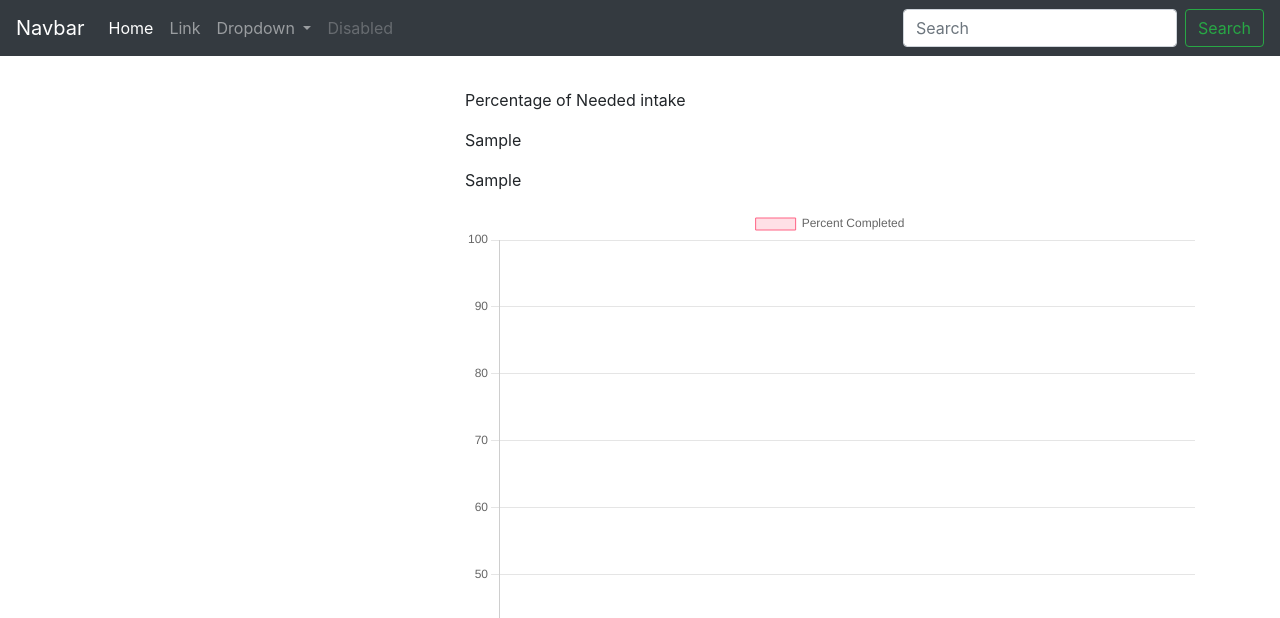
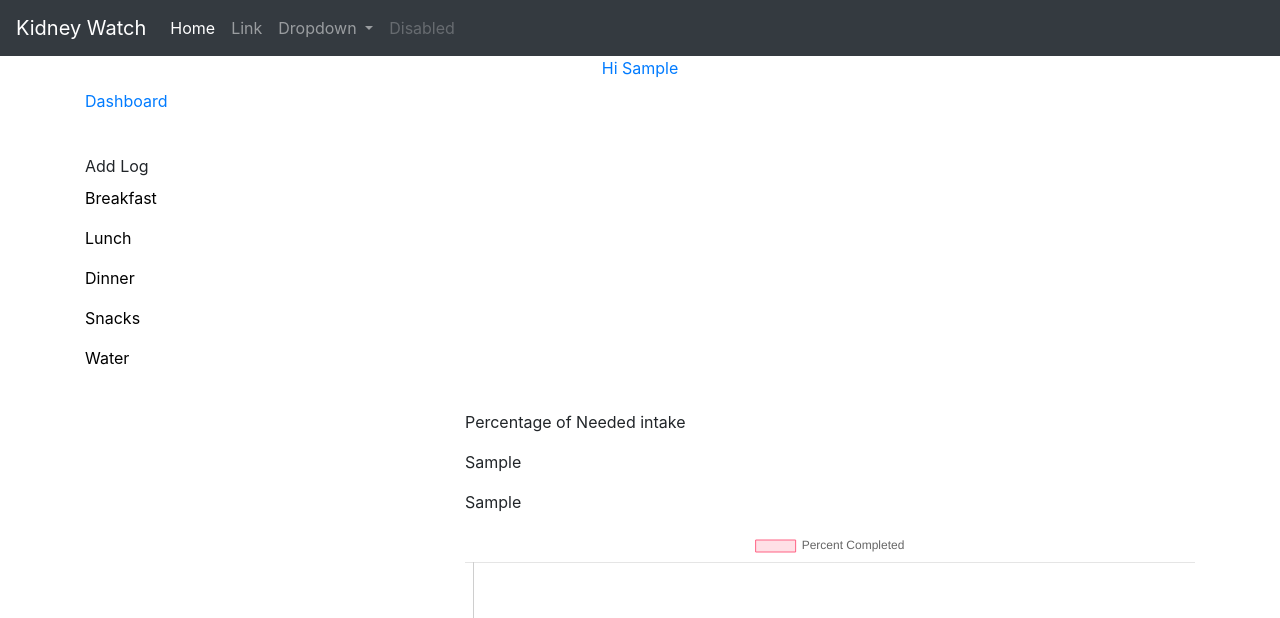
Before and after one commit to wilverine7/kidneywatch, a Django app: template templates/dashboard/index.html in a window 1280 px wide. Shown: the top 618 px of the page. Run offline with Django 4.2, Linux system fonts and the light colour scheme; the template is opened without the code that fills it: most values are stand-ins (such as "Sample title", 1, 10 or a date in 2020).

Commit message:
dinnerpush

```diff
--- a/homepages/models.py
+++ b/homepages/models.py
@@ -40,7 +40,7 @@ class meal_type(models.Model):
         return (self.meal_type_description)
 
 class substance(models.Model):
-    name = models.CharField(max_length=30)
+    name = models.CharField(max_length=100)
     k = models.FloatField()
     na = models.FloatField()
     protein = models.FloatField()
--- a/homepages/urls.py
+++ b/homepages/urls.py
@@ -1,5 +1,5 @@
 from django.urls import path
-from .views import indexPageView, dashboardPageView, infoPageView, dataRender, typePageView, loginPageView, registrationPageView, addFoodPageView
+from .views import indexPageView, dashboardPageView, infoPageView, dataRender, typePageView, loginPageView, registrationPageView, addFoodPageView, storeFoodItemPageView
 
 urlpatterns = [
     path("", indexPageView, name="index"),
@@ -9,5 +9,6 @@ urlpatterns = [
     path("type", typePageView, name='type'),
     path("login", loginPageView, name = 'login'),
     path("register", registrationPageView, name = 'register'),
-    path("addFood", addFoodPageView, name ='addFood')
+    path("addFood", addFoodPageView, name ='addFood'),
+    path("store_food", storeFoodItemPageView, name="store_food")
 ]
--- a/templates/dashboard/index.html
+++ b/templates/dashboard/index.html
@@ -3,6 +3,7 @@
 {% block title %} Dashboard {% endblock %}
 
 {% block content %}
+
 <div class = "row mt-3 pt-3">
     <div class = "col-md-4">
         <!-- form will go here later-->
@@ -44,8 +45,28 @@
                 scales: {
                     y: {
                         beginAtZero: true,
-                        max: 100
+                        ticks: {
+                            display: false
+                        }
                     }
+                    // annotation: {
+                    //     annotations: [{
+                    //         type: 'line',
+                    //         mode: 'horizontal',
+                    //         scaleID: 'y-axis-0',
+                    //         value: '100',
+                    //         borderColor: 'tomato',
+                    //         borderWidth: 1
+                    //     }],
+                    //     drawTime: "afterDraw" // (default)
+                    // }
+                    // y: {
+                    //     // ticks: {
+                    //     //     display: false
+                    //     // }
+
+                    //     //max: 200
+                    // }
                 }
             }
         });
--- a/templates/homepages/addFood.html
+++ b/templates/homepages/addFood.html
@@ -15,6 +15,7 @@
 {% if foodName == 'water'%}
 <form action="store_food">
     <label for='Quantity' >Quantity</label>
+        <input name="foodName" type='hidden' value='{{foodName}}'>
         <input name="quantity" type="number" min="1" max="999" step="1" required>
     <select name="foodMeasure">
         <option value='G' selected>ML</option>
@@ -27,6 +28,7 @@
 {% else %}
 <form action="store_food">
     <label for='Quantity' >Quantity</label>
+    <input name="foodName" type='hidden' value='{{foodName}}'>
         <input name="quantity" type="number" min=".1" max="999" step="0.1" required>
     <select name="foodMeasure">
         <option value='G' selected>G</option>
@@ -39,6 +41,6 @@
     <input type='hidden' name="sodium" value="{{sodium}}" >
     <input type='hidden' name="phosphorus" value="{{phosphorus}}" >
     <br>
-    <button type='submit'>Add</button>
+    <button type='submit' href="{% url 'index' %} ">Add</button>
 </form>
 {% endif %}
--- a/templates/partials/main.html
+++ b/templates/partials/main.html
@@ -15,6 +15,58 @@
     {% include 'partials/nav.html' %}
 
     <div class = "container">
+      <!-- Sidebar -->
+      <ul class="nav nav-pills navbar-nav bg-gradient-primary sidebar sidebar-dark accordion" id="accordionSidebar">
+
+        <!-- Sidebar - Brand -->
+        <a class="sidebar-brand d-flex align-items-center justify-content-center">
+            <div class="sidebar-brand-icon rotate-n-15">
+                <i class="fas fa-laugh-wink"></i>
+            </div>
+            <div class="sidebar-brand-text mx-3">Hi {{firstName}}</div>
+        </a>
+
+        <!-- Divider -->
+        <hr class="sidebar-divider my-0">
+
+        <!-- Nav Item - Dashboard -->
+        <li class="nav-item active">
+            <a href="#content" class="nav-link" href="index.html">
+                <i class="fas fa-fw fa-tachometer-alt"></i>
+                <span>Dashboard</span></a>
+        </li>
+
+        <!-- Divider -->
+        <hr class="sidebar-divider">
+
+        <!-- Heading -->
+        <div class="sidebar-heading">
+            Add Log
+        </div>
+
+        <!-- Nav Item - Pages Collapse Menu -->
+        <form action="{% url 'test' %}">
+        <li class="nav-item">
+            <button name="mealType" value="B" class="nav-link collapsed fas fa-fw fa-cog"  data-target="#collapseTwo"
+                aria-expanded="true" aria-controls="collapseTwo">Breakfast</button>
+            <button name="mealType" value="L" class="nav-link collapsed fas fa-fw fa-cog"  data-target="#collapseTwo"
+                aria-expanded="true" aria-controls="collapseTwo">Lunch</button>
+            <button name="mealType" value="D" class="nav-link collapsed fas fa-fw fa-cog"  data-target="#collapseTwo"
+                aria-expanded="true" aria-controls="collapseTwo">Dinner</button>
+            <button name="mealType" value="S" class="nav-link collapsed fas fa-fw fa-cog"  data-target="#collapseTwo"
+                aria-expanded="true" aria-controls="collapseTwo">Snacks</button>
+        </form>
+        <form action="{% url 'addFood' %}">
+            <li class="nav-item">
+            <button name="foodName" value="water" class="nav-link collapsed fas fa-fw fa-cog"  data-target="#collapseTwo"
+                aria-expanded="true" aria-controls="collapseTwo">Water</button>
+        </form>
+
+
+
+    </ul>
+
+    <!-- End of Sidebar -->
         {% block content %}
 
         {% endblock %}
--- a/templates/partials/nav.html
+++ b/templates/partials/nav.html
@@ -1,5 +1,5 @@
 <nav class="navbar navbar-expand-lg navbar-dark bg-dark">
-    <a class="navbar-brand" href="#">Navbar</a>
+    <a class="navbar-brand" href="#">Kidney Watch</a>
     <button class="navbar-toggler" type="button" data-toggle="collapse" data-target="#navbarSupportedContent" aria-controls="navbarSupportedContent" aria-expanded="false" aria-label="Toggle navigation">
       <span class="navbar-toggler-icon"></span>
     </button>
@@ -27,9 +27,5 @@
           <a class="nav-link disabled">Disabled</a>
         </li>
       </ul>
-      <form class="form-inline my-2 my-lg-0">
-        <input class="form-control mr-sm-2" type="search" placeholder="Search" aria-label="Search">
-        <button class="btn btn-outline-success my-2 my-sm-0" type="submit">Search</button>
-      </form>
     </div>
   </nav>
```
Also changed, not shown: homepages/views.py (+136 -64 lines).
